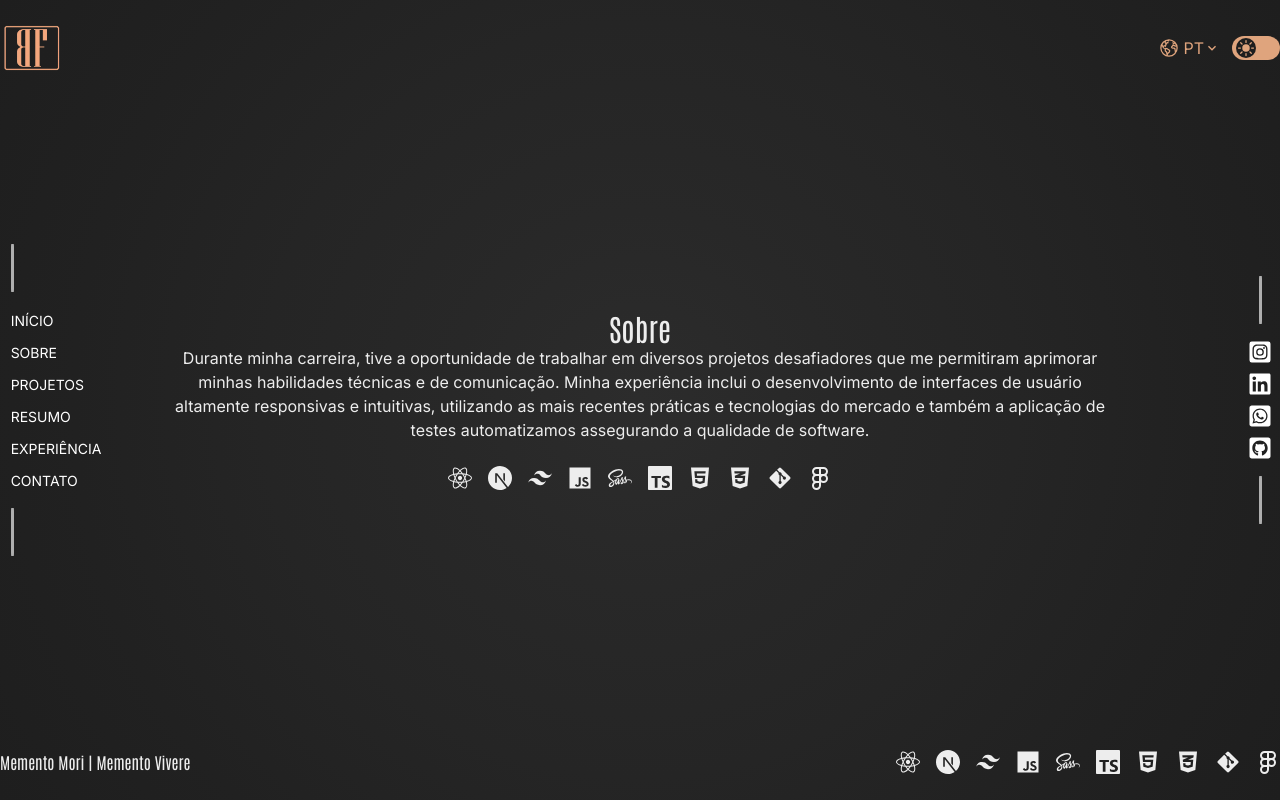
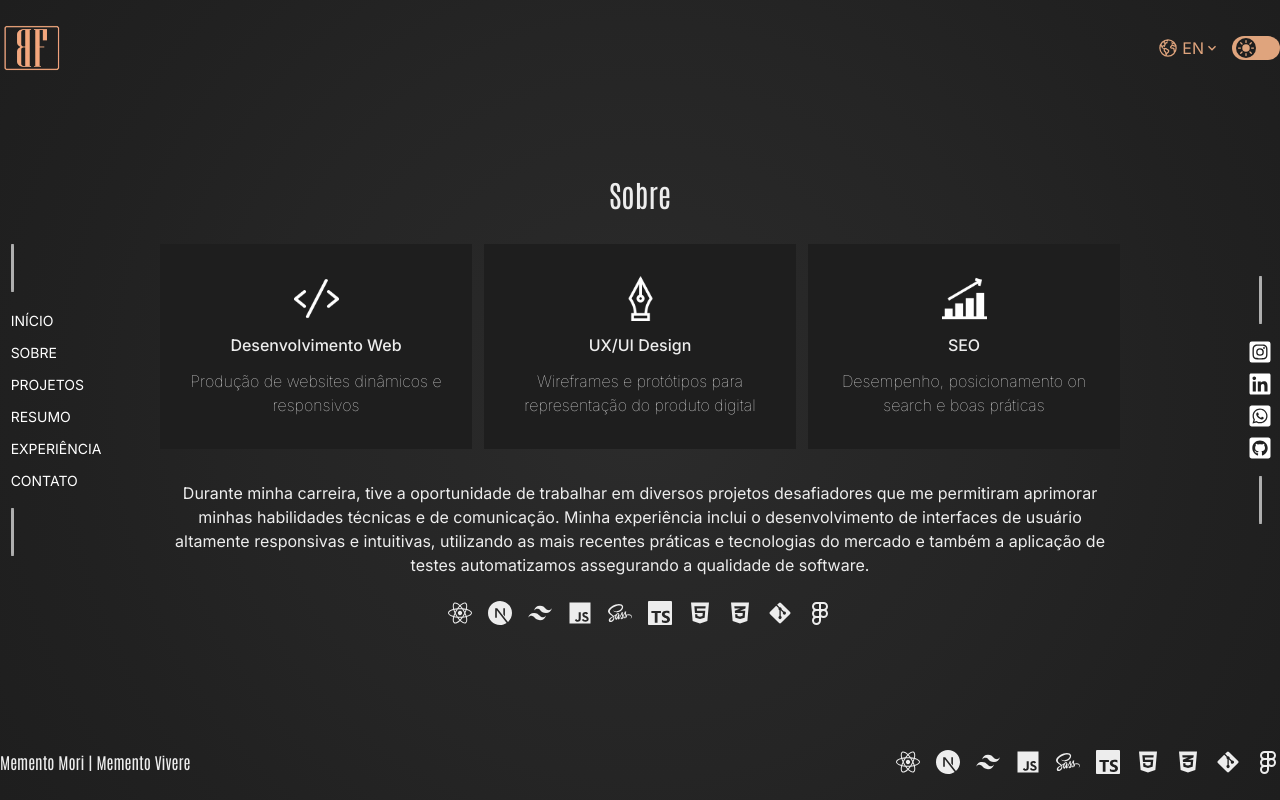
Before and after one commit to brunodkf/portfolio-v2-nextjs, a Next.js app: page /en/sobre in a window 1280 px wide. Built offline with nearby package versions, Linux system fonts and the light colour scheme.

Commit message:
update /criação da página Sobre

```diff
--- a/app/[locale]/components/Navbar.tsx
+++ b/app/[locale]/components/Navbar.tsx
@@ -1,6 +1,6 @@
 'use client';
 
-import React, { useState } from 'react'
+import React, { useEffect, useState } from 'react'
 import Image from 'next/image'
 import { IoEarthOutline } from "react-icons/io5";
 import { MdOutlineKeyboardArrowDown } from "react-icons/md";
@@ -10,20 +10,26 @@ import { MdMenu } from "react-icons/md";
 
 
 import { Link, usePathname, useRouter } from '@/i18n/routing';
+import { useParams } from 'next/navigation';
 
 export const Navbar = () => {
 
     const pathname = usePathname();
-    const router = useRouter()
+    const router = useRouter();
+    const params = useParams();
+    const locale = params.locale as 'pt' | 'en';
 
-    const [language, setLanguage] = useState('pt');
+    const [language, setLanguage] = useState<'pt' | 'en'>(locale);
 
-    function ToggleLanguage(){
-        const newLanguage = language === 'pt' ? 'en' : 'pt';
-        setLanguage(newLanguage)
+    useEffect(() => {
+        setLanguage(locale);
+    }, [locale]);
 
-       return  router.push(pathname, { locale: newLanguage })
+    function ToggleLanguage(i : string){
+        const newLanguage = i === 'pt' ? 'en' : 'pt' ; ;
+        router.push(pathname, { locale: newLanguage })
     }
+
 
     return (
         <header className="navbar w-full z-50 absolute top-0 px-4 sm:px-0">
@@ -31,18 +37,17 @@ export const Navbar = () => {
                 <Image src='/logo.webp' alt="Logo Image" className="max-w-16" width={100} height={50} />
 
                 <div className="flex gap-3">
-
-                    <button className='text-laranja flex items-center' onClick={ToggleLanguage }>
+                    <button className='text-laranja flex items-center' onClick={ () => ToggleLanguage(language) }  aria-label="Toggle language">
                         <IoEarthOutline className='text-xl mr-1' />
-                        <p>PT</p>
+                        <p className='uppercase'>{language}</p>
                         <MdOutlineKeyboardArrowDown />
                     </button>
 
-                    <button className='hidden sm:block bg-laranja rounded-full w-12 px-1'>
+                    <button className='hidden sm:block bg-laranja rounded-full w-12 px-1'  aria-label="Toggle Theme">
                         <HiSun className='bg-preto text-laranja rounded-full text-xl' />
                     </button>
 
-                    <MdMenu className='sm:hidden text-laranja text-4xl' />
+                    <MdMenu className='sm:hidden text-laranja text-4xl'  aria-label="Open Menu" />
                 </div>
             </nav>
 
--- a/app/[locale]/layout.tsx
+++ b/app/[locale]/layout.tsx
@@ -20,6 +20,9 @@ const inter = Inter({
 export const metadata: Metadata = {
   title: "Bruno Furtado",
   description: "Transformo código em experiências incríveis! Sou um dev front-end apaixonado por design e interatividade. Veja meus projetos!",
+  icons: {
+    icon: "/favicon.ico",
+  },
 };
 
 export default async function RootLayout({
--- a/app/[locale]/sobre/page.tsx
+++ b/app/[locale]/sobre/page.tsx
@@ -3,24 +3,39 @@
 import { useTranslations } from "next-intl";
 import ListaDeHabilidades from "../components/ListaDeHabilidades";
 import { Antonio } from 'next/font/google';
+import Image from "next/image";
 
 const antonio = Antonio({
     subsets: ['latin']
 });
 
-const hardSkills = [
-    {image: 'React'},
-]
 
 export default function Sobre() {
 
     const t = useTranslations('About')
 
     return (
-        <main className="about container w-full h-svh flex items-center justify-center ">
+        <main className="about container w-full h-svh flex items-center justify-center text-branco ">
             <div className="relative w-full h-2 flex flex-col items-center justify-center ">
                 <h1 className={`${antonio.className} text-branco text-3xl`}>{t("Title")}</h1>
 
+                <ul className="w-3/4 flex items-center justify-center my-8 gap-3">
+                    <li className="w-1/2 bg-preto flex flex-col items-center justify-between py-8 px-2 text-center">
+                        <Image src={'/icons/coding.webp'} width={45} height={45} alt="Icon Card"/>
+                        <h2 className="font-medium my-3">{t("CardTitle1")}</h2>
+                        <p className="font-thin">{t("CardDescription1")}</p>
+                    </li>
+                    <li className="w-1/2 bg-preto flex flex-col items-center justify-between py-8 px-2 text-center">
+                        <Image src={'/icons/caneta.webp'} width={45} height={45} alt="Icon Card"/>
+                        <h2 className="font-medium my-3">{t("CardTitle2")}</h2>
+                        <p className="font-thin">{t("CardDescription2")}</p>
+                    </li>
+                    <li className="w-1/2 bg-preto flex flex-col items-center justify-between py-8 px-2 text-center">
+                        <Image src={'/icons/search.webp'} width={45} height={45} alt="Icon Card"/>
+                        <h2 className="font-medium my-3">{t("CardTitle3")}</h2>
+                        <p className="font-thin">{t("CardDescription3")}</p>
+                    </li>
+                </ul>
 
 
                 <p className="text-branco w-3/4 text-center mb-6">
--- a/messages/en.json
+++ b/messages/en.json
@@ -12,6 +12,12 @@
   },
   "About":{
     "Title": "About",
+    "CardTitle1": "Web Development",
+    "CardDescription1": "Production of dynamic and responsive websites",
+    "CardTitle2": "UX/UI Design",
+    "CardDescription2": "Wireframes and prototypes to represent the digital product",
+    "CardTitle3": "SEO",
+    "CardDescription3": "Performance, search positioning and best practices",
     "Description": " Throughout my career, I have had the opportunity to work on various challenging projects that have allowed me to enhance my technical and communication skills. My experience includes developing highly responsive and intuitive user interfaces, utilizing the latest industry practices and technologies, as well as implementing automated testing to ensure software quality."
   }
 }
--- a/messages/pt.json
+++ b/messages/pt.json
@@ -12,6 +12,12 @@
   },
   "About":{
     "Title": "Sobre",
+    "CardTitle1": "Desenvolvimento Web",
+    "CardDescription1": "Produção de websites dinâmicos e responsivos",
+    "CardTitle2": "UX/UI Design",
+    "CardDescription2": "Wireframes e protótipos para representação do produto digital",
+    "CardTitle3": "SEO",
+    "CardDescription3": "Desempenho, posicionamento on search e boas práticas",
     "Description": " Durante minha carreira, tive a oportunidade de trabalhar em diversos projetos desafiadores que me permitiram aprimorar minhas habilidades técnicas e de comunicação. Minha experiência inclui o desenvolvimento de interfaces de usuário altamente responsivas e intuitivas, utilizando as mais recentes práticas e tecnologias do mercado e também a aplicação de testes automatizamos assegurando a qualidade de software."
   }
 }
```
Also changed, not shown: 1 other file (tests, documents, lock files or other folders).
